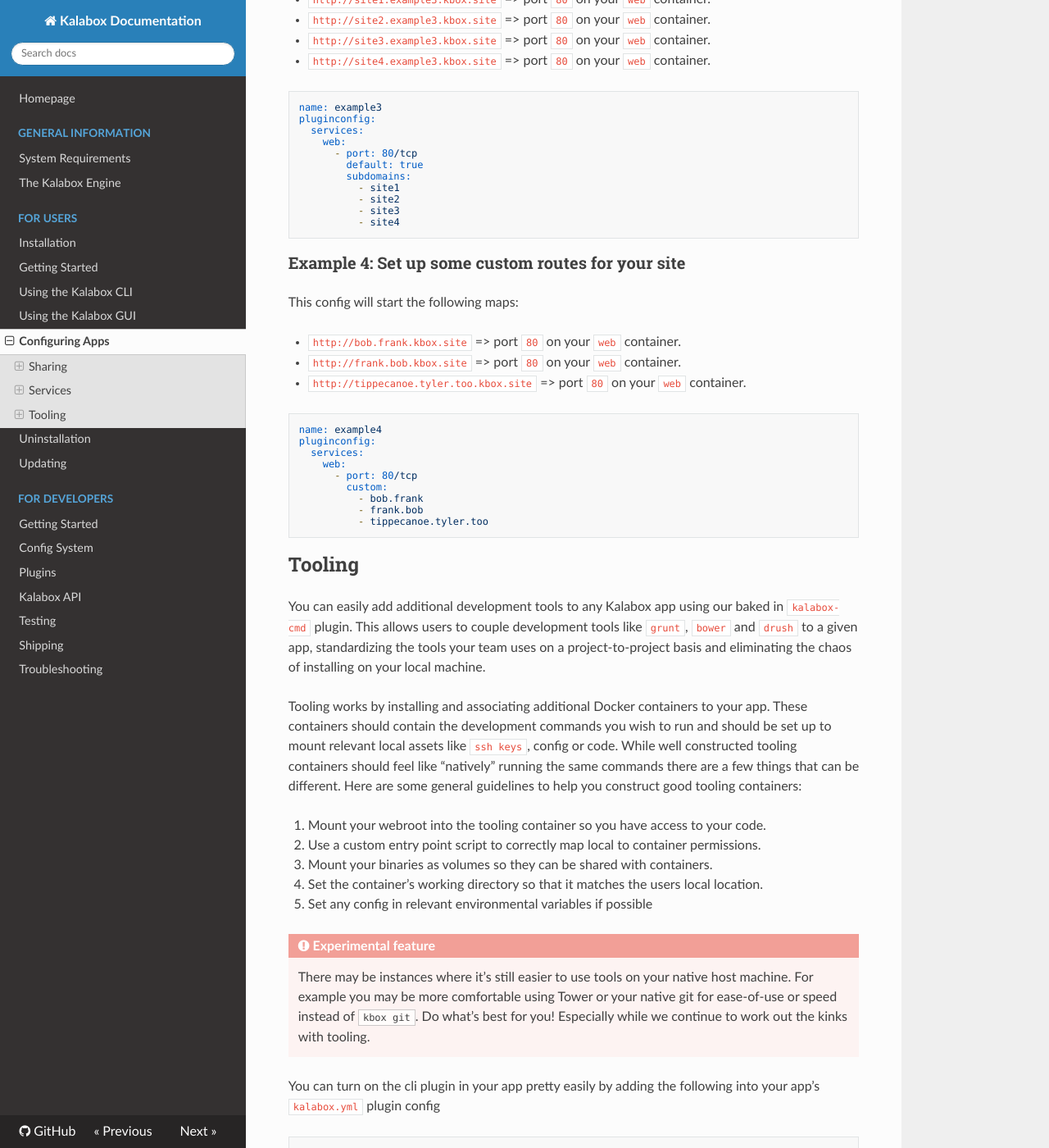
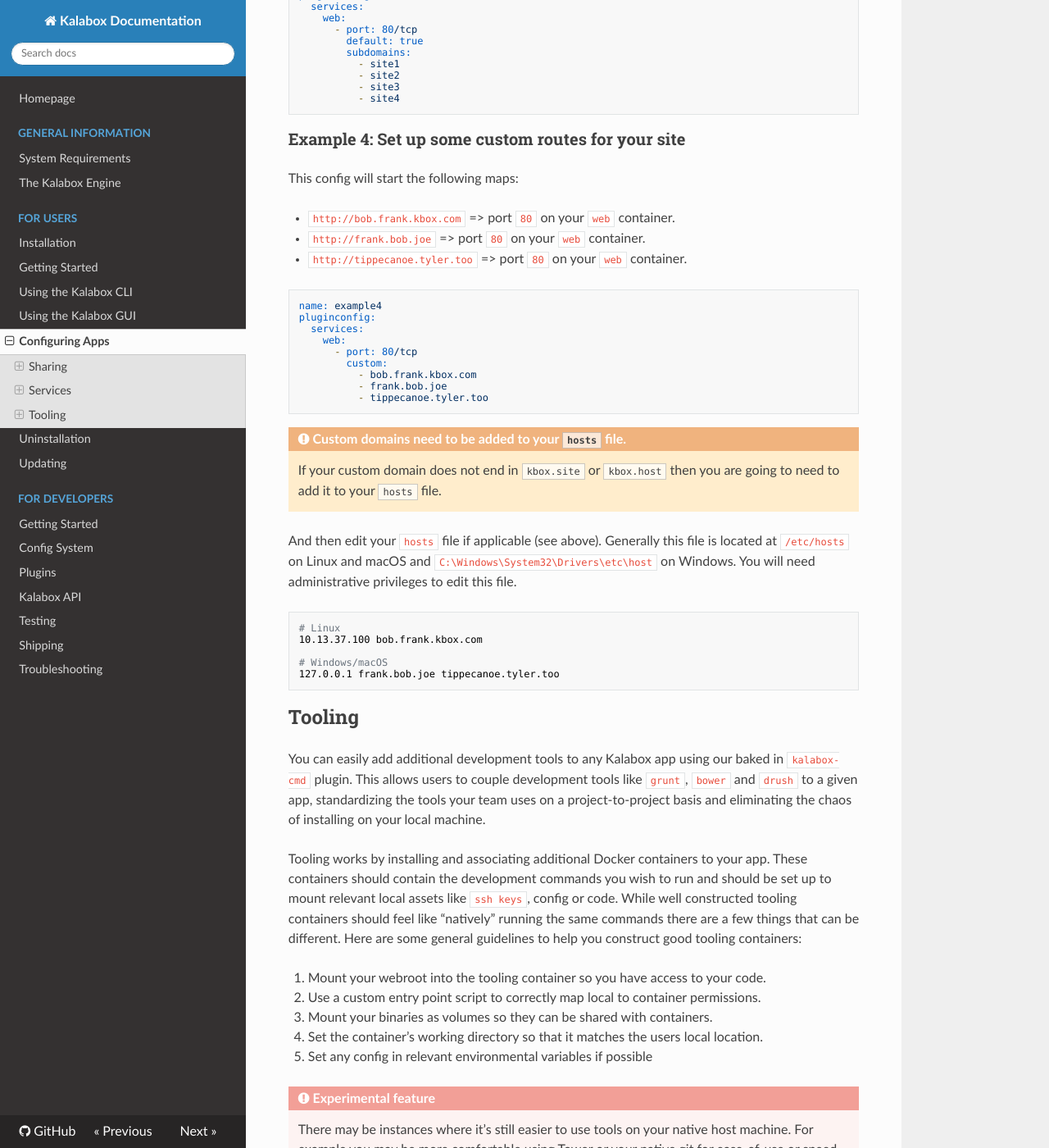
Before and after one commit to kalabox/kalabox, an MkDocs documentation site: the page built from docs/users/config.md, in a window 1280 px wide and 1400 px high, scrolled down 2254 px. Shown: the whole window at 82% size. Built offline with MkDocs 1.6.1, drawn with Linux system fonts in a browser that asks for light colours; nearby versions of some CDN libraries; old or Windows-style settings are respelled for this version of MkDocs; some of the changed text lies outside the part shown.

Commit message:
#1611: Allow custom domains besides .kbox.site

````diff
--- a/docs/users/config.md
+++ b/docs/users/config.md
@@ -113,9 +110,9 @@ pluginconfig:
 
 This config will start the following maps:
 
-  * `http://bob.frank.kbox.site`             => port `80` on your `web` container.
-  * `http://frank.bob.kbox.site`             => port `80` on your `web` container.
-  * `http://tippecanoe.tyler.too.kbox.site`  => port `80` on your `web` container.
+  * `http://bob.frank.kbox.com`              => port `80` on your `web` container.
+  * `http://frank.bob.joe`                   => port `80` on your `web` container.
+  * `http://tippecanoe.tyler.too`            => port `80` on your `web` container.
 
 ```yaml
 name: example4
@@ -124,9 +121,22 @@ pluginconfig:
     web:
       - port: 80/tcp
         custom:
-          - bob.frank
-          - frank.bob
+          - bob.frank.kbox.com
+          - frank.bob.joe
           - tippecanoe.tyler.too
+```
+
+!!! warning "Custom domains need to be added to your `hosts` file."
+    If your custom domain does not end in `kbox.site` or `kbox.host` then you are going to need to add it to your `hosts` file.
+
+And then edit your `hosts` file if applicable (see above). Generally this file is located at `/etc/hosts` on Linux and macOS and `C:\Windows\System32\Drivers\etc\host` on Windows. You will need administrative privileges to edit this file.
+
+```bash
+# Linux
+10.13.37.100 bob.frank.kbox.com
+
+# Windows/macOS
+127.0.0.1 frank.bob.joe tippecanoe.tyler.too
 ```
 
 Tooling
````
Also changed, not shown: other parts of docs/users/config.md (+0 -3 lines), CHANGELOG.md (+1 -0 lines), docs/troubleshooting.md (+3 -3 lines), 1 other file.
